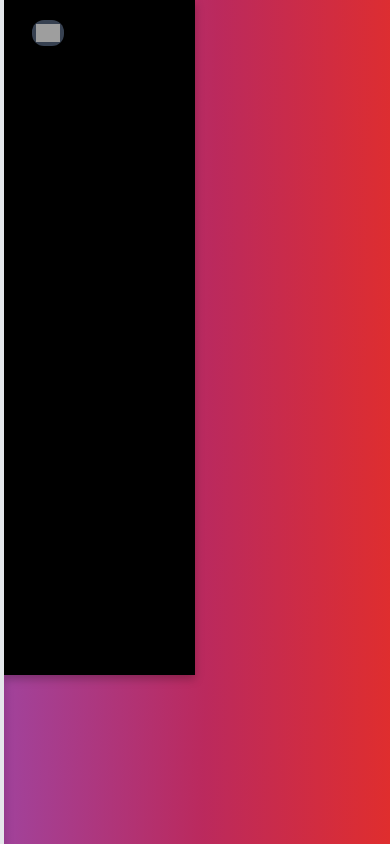
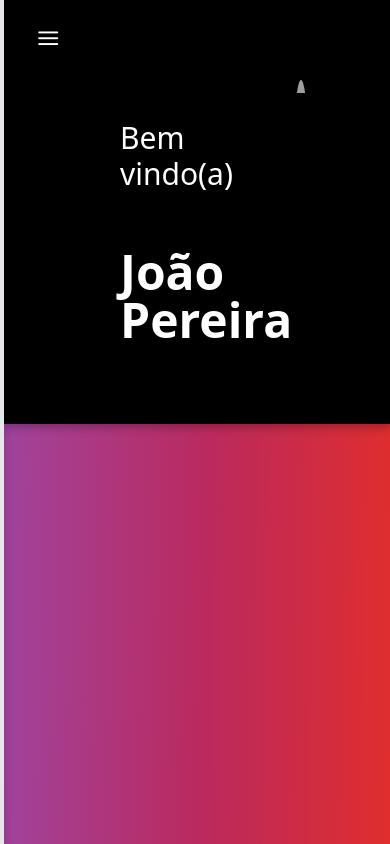
Before and after one commit to Felipe-T-Maciel/projeto-conecta, an Angular app: page /Perfil in a window 390 px wide. Built offline with nearby package versions, Linux system fonts and the light colour scheme; grey boxes are pictures that could not be loaded; a web font is replaced by a local one.

Commit message:
aaaaaaaaaaaaaaaaaaaaaaaaaaaaaaaaaaaaaaaaaaaaaaaaaaaaaaaaaaa

```diff
--- a/src/app/core/pages/adicionar-servico/adicionar-servico.component.html
+++ b/src/app/core/pages/adicionar-servico/adicionar-servico.component.html
@@ -1,9 +1,9 @@
 <div class="w-screen">
-    <div class="flex-col w-full pt-12 xl:pt-8">
+    <div class="flex-col w-full pt-20 xl:pt-16">
         <div class="flex justify-center">
             <p class="text-xl right-3 xl:text-4xl text-white">Adicionar um serviço parceiro</p>
         </div>
-        <div class="flex justify-center items-center pt-16">
+        <div class="flex justify-center items-center pt-10">
             <div class="flex justify-center w-[5rem]">
                 <i (click)="move(-1)" class="pi pi-arrow-left text-xl xl:text-5xl duration-150 xl:hover:text-6xl hover:text-2xl cursor-pointer"></i>
             </div>
@@ -11,7 +11,7 @@
                 <ng-container *ngFor="let image of images; let i = index">
                     <div
                         [ngClass]="{'scale-110': i === currentIndex}"
-                        class="w-[4rem] xl:w-[10rem] xl:h-[10rem] rounded-full overflow-hidden bg-black transition-transform duration-300">
+                        class="w-[4rem] hover:scale-110 xl:w-[10rem] xl:h-[10rem] rounded-full overflow-hidden bg-black transition-transform duration-300">
                         <img [src]="image" class=" w-full h-full object-cover">
                     </div>
                 </ng-container>
@@ -32,7 +32,7 @@
                 <ng-container *ngFor="let image of imagesAparte; let i = index">
                     <div
                         [ngClass]="{'scale-110': i === currentIndexAparte}"
-                        class=" w-[4rem] xl:w-[10rem] xl:h-[10rem] rounded-full overflow-hidden bg-black transition-transform duration-300">
+                        class=" w-[4rem] hover:scale-110 xl:w-[10rem] xl:h-[10rem] rounded-full overflow-hidden bg-black transition-transform duration-300">
                         <img [src]="image" class=" w-full h-full object-cover">
                     </div>
                 </ng-container>
--- a/src/app/core/pages/components/sidebar/sidebar.component.html
+++ b/src/app/core/pages/components/sidebar/sidebar.component.html
@@ -1,8 +1,8 @@
 <div class="overflow-hidden h-screen absolute" style="z-index: 9999;">
 
-    <div class="w-1/12 flex justify-center rounded-xl fixed m-5 ml-8 p-1 bg-gray-700 z-1 xl:hidden">
-        <img src="https://www.clipartmax.com/png/middle/36-365828_navbar-toggle-icon-menu-hamburger-png-white.png"
-            (click)="sideBar()" alt="">
+    <div class="w-1/12 flex justify-center fixed rounded-xl m-5 ml-8 p-1 z-1 xl:hidden">
+            <i *ngIf="!largura" class="pi pi-bars text-xl text-white" (click)="sideBar()"></i>
+            <i *ngIf="largura" class="pi pi-times text-xl text-white" (click)="sideBar()"></i>
     </div>
 
 
--- a/src/app/core/pages/components/sidebar/sidebar.component.ts
+++ b/src/app/core/pages/components/sidebar/sidebar.component.ts
@@ -53,7 +53,7 @@ export class SidebarComponent implements OnInit {
     this.screenWidth = window.innerWidth;
     this.revela = false
 
-    if(this.screenWidth >= 1024){
+    if(this.screenWidth >= 1280){
       this.largura = 7
       this.md = true
     }
--- a/src/app/core/pages/perfil/perfil.component.html
+++ b/src/app/core/pages/perfil/perfil.component.html
@@ -1,8 +1,19 @@
-<div class="w-screen flex ">
-    <div class="w-full h-screen">
-        <div class="h-[80%] bg-black">
-
+<div class="w-screen h-screen lg:flex items-center justify-center">
+    <div class="lg:h-[50rem] bg-black xl:w-[50rem]">
+        <div class="p-20">
+            <div class="flex justify-between items-start">
+                <div>
+                    <p class="text-white text-3xl font-medium p-10">Bem vindo(a)</p>
+                    <p class="text-white text-5xl font-semibold pl-10 pt-4">João Pereira</p>
+                </div>
+                <div class="rounded-[10000%] overflow-hidden w-[15rem] h-[15rem] ">
+                    <img class="object-cover" src="https://investidorsardinha.r7.com/wp-content/uploads/2020/11/mark-zuckerberg-quem-e-carreira-vida-pessoal-e-criacao-do-facebook-3-1200x900.jpg" alt="">
+                </div>
+            </div>
         </div>
     </div>
-    <div class="w-full h-screen"></div>
+
+    <div class="lg:h-[50rem] bg-red-600 w-[50rem]">
+
+    </div>
 </div>
```
